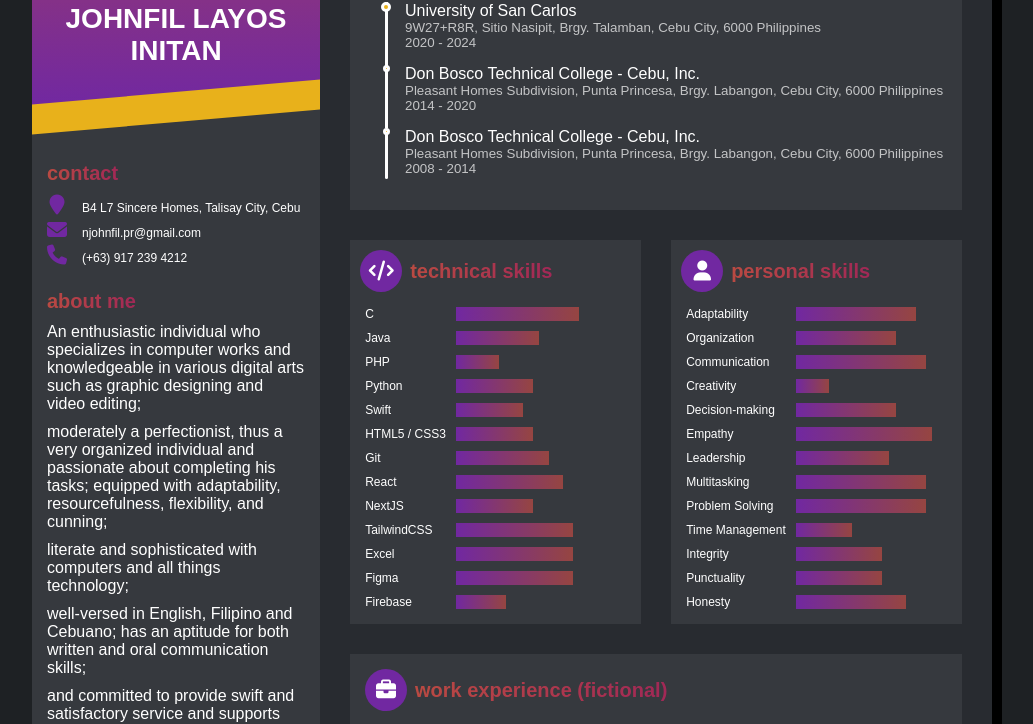
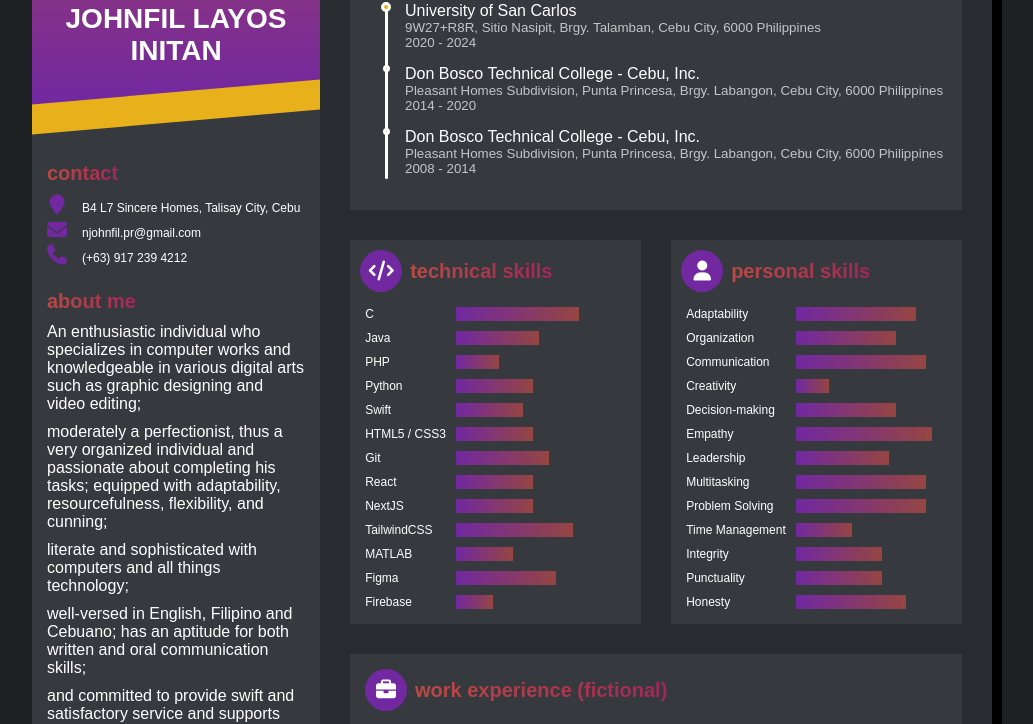
Before and after one commit to Liveir/PracticeWebsite, a plain HTML site: page resume.html in a window 1280 px wide. Shown: the part 387-1111 px from the top of the page, without its empty margins (128-1161 px from the left). Drawn offline with Linux system fonts and the light colour scheme.

Commit message:
Updated technical skills values in resume.html

```diff
--- a/resume.html
+++ b/resume.html
@@ -134,7 +134,7 @@
                         </tr>
                         <tr>
                             <td><span>React</span></td>
-                            <td><p>tttttttttttttttttttttttttttttttt</p></td>
+                            <td><p>ttttttttttttttttttttttt</p></td>
                         </tr>
                         <tr>
                             <td><span>NextJS</span></td>
@@ -145,16 +145,16 @@
                             <td><p>ttttttttttttttttttttttttttttttttttt</p></td>
                         </tr>
                         <tr>
-                            <td><span>Excel</span></td>
-                            <td><p>ttttttttttttttttttttttttttttttttttt</p></td>
+                            <td><span>MATLAB</span></td>
+                            <td><p>ttttttttttttttttt</p></td>
                         </tr>
                         <tr>
                             <td><span>Figma</span></td>
-                            <td><p>ttttttttttttttttttttttttttttttttttt</p></td>
+                            <td><p>tttttttttttttttttttttttttttttt</p></td>
                         </tr>
                         <tr>
                             <td><span>Firebase</span></td>
-                            <td><p>ttttttttttttttt</p></td>
+                            <td><p>ttttttttttt</p></td>
                         </tr>
                     </table>
                 </div>
```
